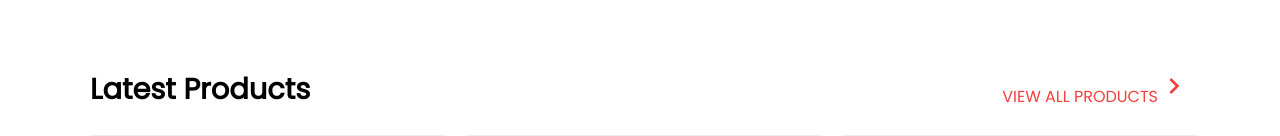
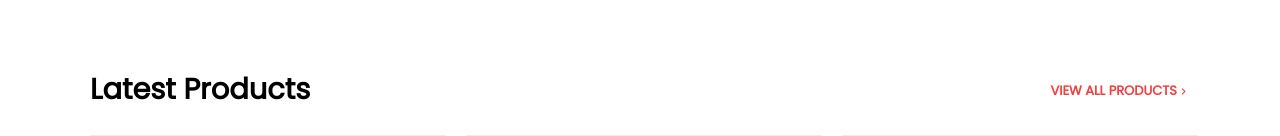
Before and after one commit to guka20/e-commerce-web, a React (Create React App) app: page / in a window 1280 px wide. Shown: the part 731-867 px from the top of the page. Built offline with nearby package versions, Linux system fonts and the light colour scheme.

Commit message:
products

```diff
--- a/src/pages/home/Home.tsx
+++ b/src/pages/home/Home.tsx
@@ -69,9 +69,9 @@ export const Home = () => {
             <h1>Latest Products</h1>
 
             <span className="products-link">
-              <NavLink to="/products" style={{ textAlign: "center" }}>
+              <NavLink to="/products">
                 VIEW ALL PRODUCTS
-                <MdKeyboardArrowRight fontSize="2rem" />
+                <MdKeyboardArrowRight style={{ verticalAlign: "middle" }} />
               </NavLink>
             </span>
           </header>
--- a/src/pages/home/home.css
+++ b/src/pages/home/home.css
@@ -12,8 +12,11 @@
   font-size: 1.8rem;
 }
 .latest-products .body-heading .products-link a {
-  color: rgb(243, 63, 63);
+  font-size: 13px;
+  font-weight: 700;
+  color: #f33f3f;
 }
+
 .latest-products main.products-list {
   display: grid;
   grid-template-columns: auto auto auto;
```
